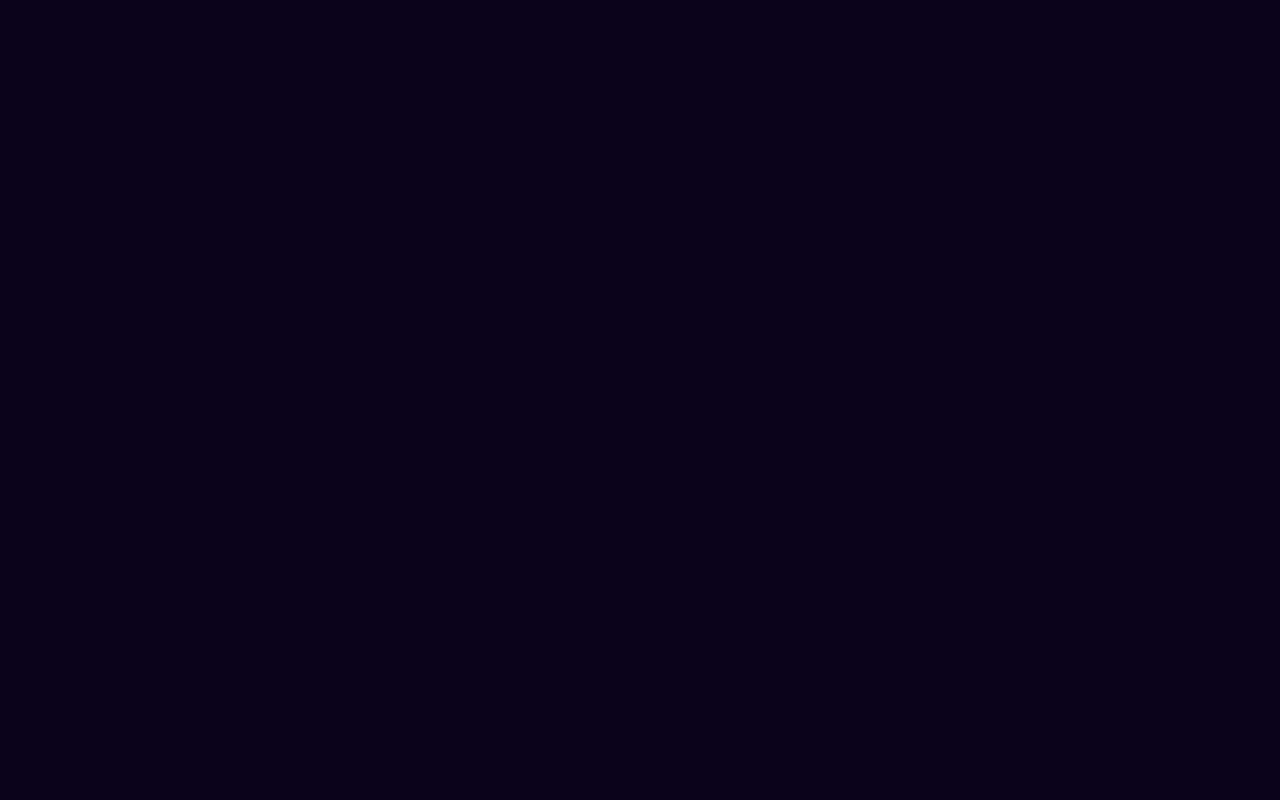
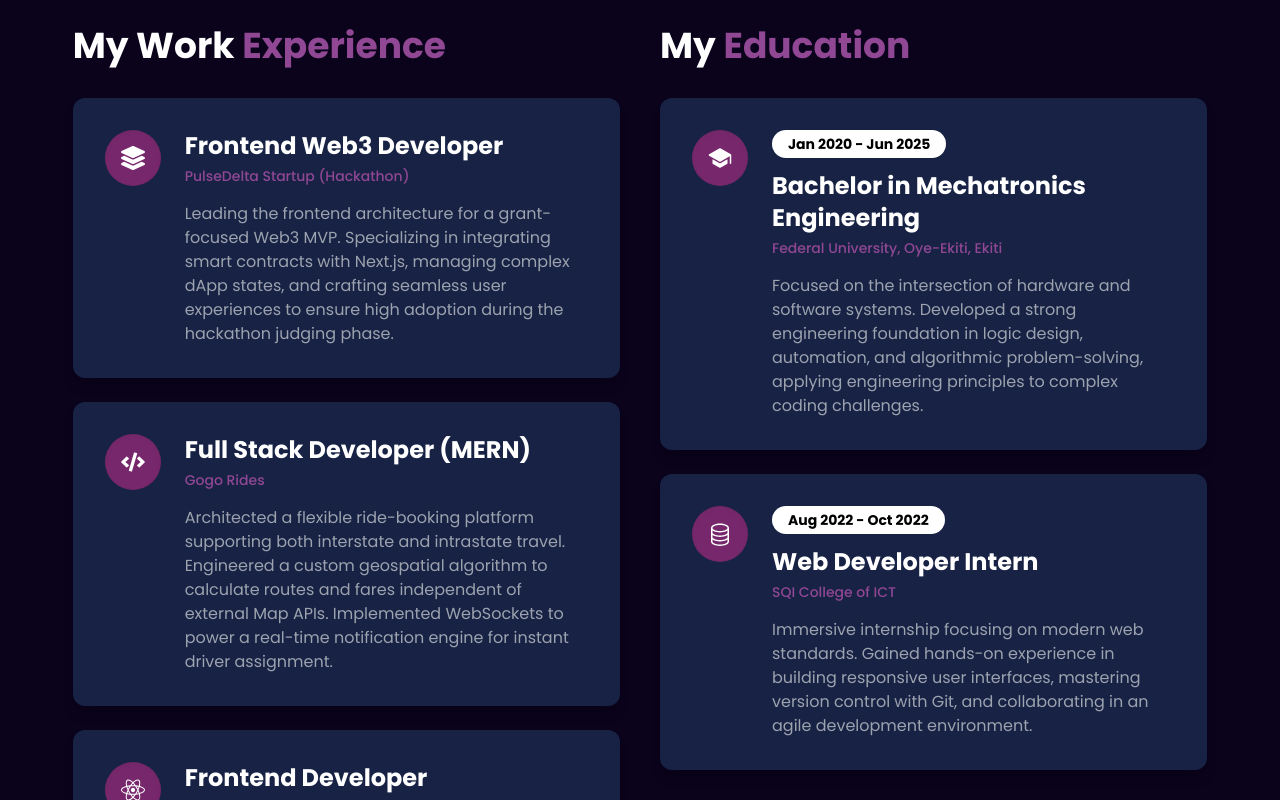
Before and after one commit to Robotron2/nextjs-portfolio, a Next.js app: page / in a window 1280 px wide. Shown: the part 1480-2280 px from the top of the page. Before the commit the page ends 1426 px from the top, so only its background shows below. Built offline with nearby package versions, Linux system fonts and the light colour scheme.

Commit message:
Resume section created

```diff
--- a/components/Home/Home.tsx
+++ b/components/Home/Home.tsx
@@ -1,12 +1,14 @@
 import React from "react"
 import Hero from "./Hero/Hero"
 import Service from "./Services/Service"
+import Resume from "./Resume/Resume"
 
 const Home = () => {
 	return (
 		<div className="overflow-hidden text-5xl text-foreground">
 			<Hero />
 			<Service />
+			<Resume />
 		</div>
 	)
 }
--- a/components/Home/Navbar/Nav.tsx
+++ b/components/Home/Navbar/Nav.tsx
@@ -52,7 +52,7 @@ const Nav = ({ openNav }: NavProps) => {
 				{/* Buttons */}
 				<div className="flex items-center space-x-4">
 					{/* CV button */}
-					<button className="px-8 py-3.5 text-sm cursor-pointer rounded-full bg-primary hover:bg-primary-dark transition-all duration-300 text-foreground flex items-center space-x-2">
+					<button className="px-8 py-3.5 text-sm cursor-pointer rounded-full bg-accent hover:bg-accent-dark transition-all duration-300 text-foreground flex items-center space-x-2">
 						<BiDownload className="w-5 h-5" />
 					</button>
 					{/* Burger */}
--- /dev/null
+++ b/components/Home/Resume/Resume.tsx
@@ -0,0 +1,72 @@
+import React from "react"
+import ResumeCard from "./ResumeCard"
+import { FaReact, FaCode, FaLayerGroup } from "react-icons/fa"
+import { BsDatabase } from "react-icons/bs"
+import { IoSchool } from "react-icons/io5" // Added an icon for education
+
+const Resume = () => {
+	return (
+		<div className="container pt-20 pb-16 bg-[0f142e]">
+			<div className="w-[95%] sm:w-[90%] mx-auto grid grid-cols-1 xl:grid-cols-2 gap-10">
+				{/* My Work Experience */}
+				<div>
+					<h1 className="text-3xl sm:text-4xl font-bold text-white mb-8">
+						My Work <span className="text-accent">Experience</span>
+					</h1>
+					<div className="space-y-6">
+						<ResumeCard
+							Icon={FaLayerGroup}
+							// date="2024 - Present"
+							role="Frontend Web3 Developer"
+							title="PulseDelta Startup (Hackathon)"
+							description="Leading the frontend architecture for a grant-focused Web3 MVP. Specializing in integrating smart contracts with Next.js, managing complex dApp states, and crafting seamless user experiences to ensure high adoption during the hackathon judging phase."
+						/>
+
+						{/* Job 2: Full Stack */}
+						<ResumeCard
+							Icon={FaCode}
+							// date="2022 - 2024"
+							role="Full Stack Developer (MERN)"
+							title="Gogo Rides"
+							description="Architected a flexible ride-booking platform supporting both interstate and intrastate travel. Engineered a custom geospatial algorithm to calculate routes and fares independent of external Map APIs. Implemented WebSockets to power a real-time notification engine for instant driver assignment."
+						/>
+
+						{/* Job 3: Frontend */}
+						<ResumeCard
+							Icon={FaReact}
+							// date="2020 - 2022"
+							role="Frontend Developer"
+							title="Gogo Rides"
+							description="Translated UI/UX designs into pixel-perfect code using React.js. Collaborated with backend teams to integrate APIs and improve site performance by 30%."
+						/>
+					</div>
+				</div>
+
+				{/* My Education */}
+				<div>
+					<h1 className="text-3xl sm:text-4xl font-bold text-white mb-8">
+						My <span className="text-accent">Education</span>
+					</h1>
+					<div className="space-y-6">
+						<ResumeCard
+							Icon={IoSchool}
+							date="Jan 2020 - Jun 2025"
+							role="Bachelor in Mechatronics Engineering"
+							title="Federal University, Oye-Ekiti, Ekiti"
+							description="Focused on the intersection of hardware and software systems. Developed a strong engineering foundation in logic design, automation, and algorithmic problem-solving, applying engineering principles to complex coding challenges."
+						/>
+						<ResumeCard
+							Icon={BsDatabase}
+							date="Aug 2022 - Oct 2022"
+							role="Web Developer Intern"
+							title="SQI College of ICT"
+							description="Immersive internship focusing on modern web standards. Gained hands-on experience in building responsive user interfaces, mastering version control with Git, and collaborating in an agile development environment."
+						/>
+					</div>
+				</div>
+			</div>
+		</div>
+	)
+}
+
+export default Resume
--- /dev/null
+++ b/components/Home/Resume/ResumeCard.tsx
@@ -0,0 +1,38 @@
+import React from "react"
+import { IconType } from "react-icons"
+
+type ResumeCardProps = {
+	role: string
+	Icon: IconType
+	date?: string
+	title?: string // Added title prop for flexibility (e.g., Company name or Degree)
+	description?: string
+}
+
+const ResumeCard = ({ Icon, role, date, title, description }: ResumeCardProps) => {
+	return (
+		<div className="mb-6 bg-tertiary p-6 sm:p-8 rounded-xl shadow-lg hover:bg-tertiary-dark transition-all duration-300 cursor-pointer">
+			<div className="flex items-start gap-6">
+				<div className="w-12 h-12 sm:w-14 sm:h-14 bg-accent-dark rounded-full flex items-center justify-center shrink-0 shadow-inner">
+					<Icon className="w-5 h-5 sm:w-6 sm:h-6 text-foreground" />
+				</div>
+
+				<div className="flex-1">
+					{date && (
+						<div className="bg-white text-black text-xs sm:text-sm font-bold px-4 py-1 rounded-full w-fit mb-3">
+							{date}
+						</div>
+					)}
+
+					<h1 className="text-xl sm:text-2xl font-bold text-white mb-1">{role}</h1>
+
+					{title && <span className="text-accent text-sm font-medium mb-4 block">{title}</span>}
+
+					<p className="text-gray-400 text-sm sm:text-base leading-relaxed">{description}</p>
+				</div>
+			</div>
+		</div>
+	)
+}
+
+export default ResumeCard
--- a/components/Home/Services/Service.tsx
+++ b/components/Home/Services/Service.tsx
@@ -5,12 +5,12 @@ import ServiceCard from "./ServiceCard"
 
 const Service = () => {
 	return (
-		<div className="py-16">
+		<div className="container py-16">
 			<h1 className="text-center text-2xl md:text-4xl xl:text-5xl font-bold text-foreground">
 				Delivering results <br /> for <span className="text-accent">brands</span> and{" "}
 				<span className="text-accent">agencies</span>.
 			</h1>
-			<div className="w-[90%] max-w-7xl mx-auto grid grid-cols-1 md:grid-cols-2 xl:grid-cols-4 gap-10 mt-20 items-start">
+			<div className="w-[90%] mx-auto grid grid-cols-1 md:grid-cols-2 xl:grid-cols-4 gap-10 mt-20 items-start">
 				{ServiceData.map((service) => {
 					return (
 						<div key={service.id}>
```
